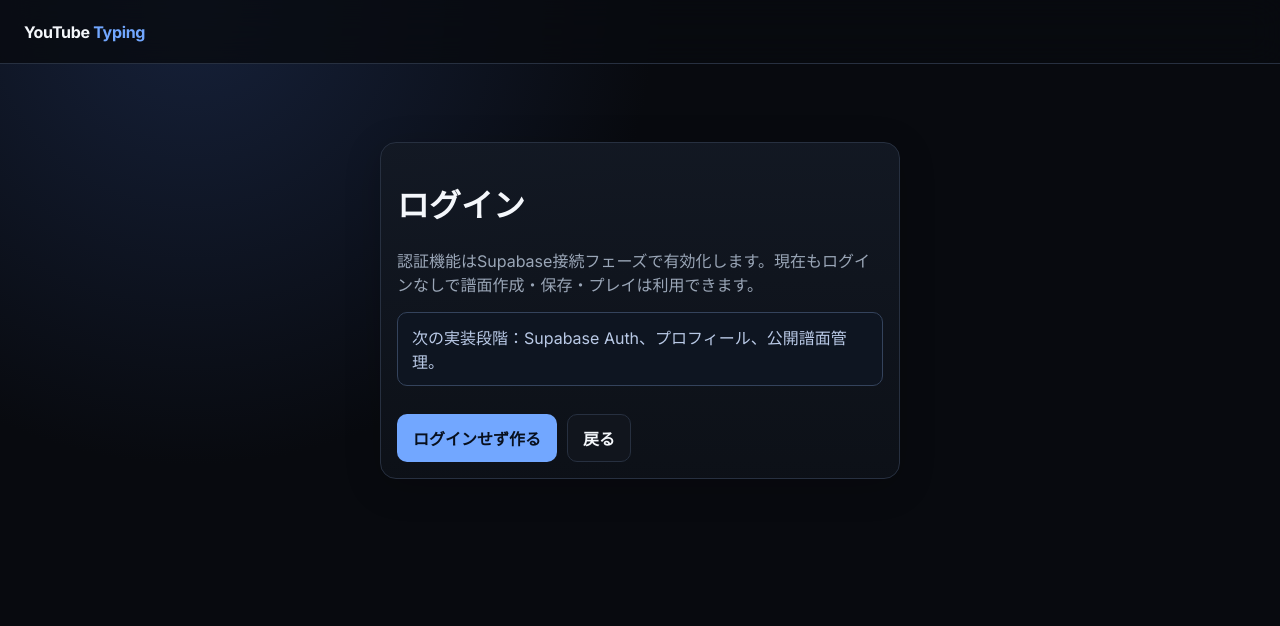
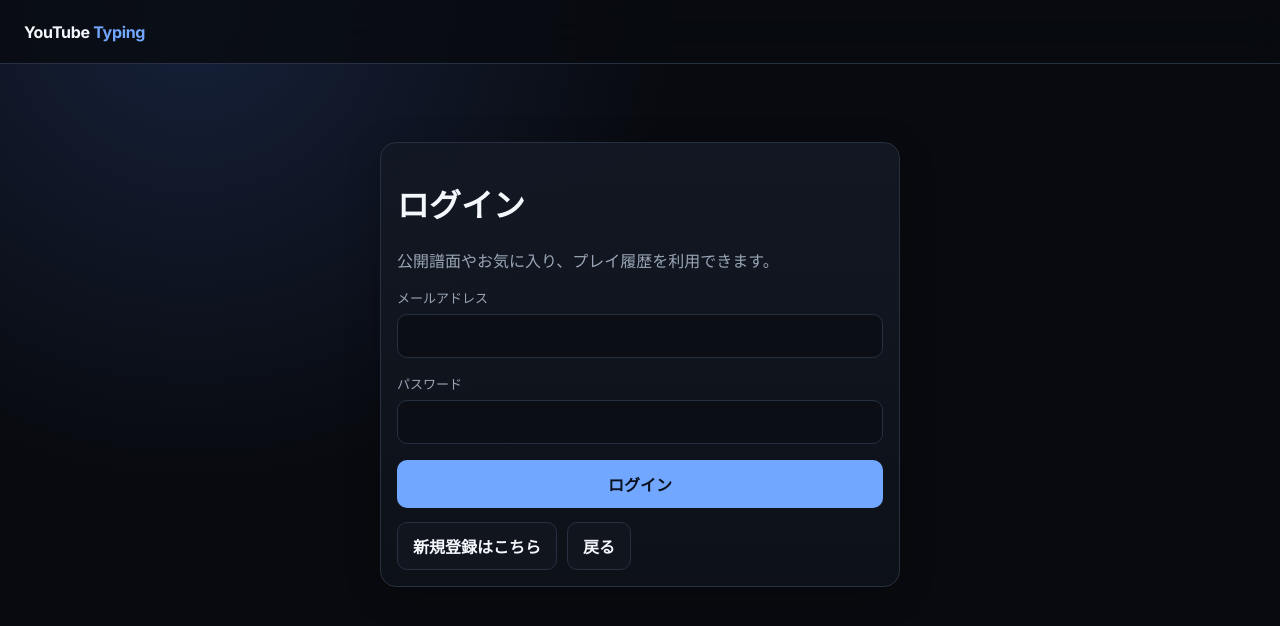
Before and after one commit to sakai-kon/youtube-typing, a Next.js app: page /login in a window 1280 px wide. Shown: the top 626 px of the page. Built offline with nearby package versions, Linux system fonts and the light colour scheme; no server answers.

Commit message:
feat: connect Supabase Auth login and signup

```diff
--- a/app/login/page.tsx
+++ b/app/login/page.tsx
@@ -1,5 +1,58 @@
+'use client';
+
 import Link from 'next/link';
+import { useEffect, useState } from 'react';
+import { getSupabase } from '@/lib/supabase/client';
 
 export default function LoginPage() {
-  return <><header className="site-header"><Link className="brand" href="/">YouTube <span>Typing</span></Link></header><main className="container section"><div className="card" style={{maxWidth:520,margin:'50px auto'}}><h1>ログイン</h1><p className="muted">認証機能はSupabase接続フェーズで有効化します。現在もログインなしで譜面作成・保存・プレイは利用できます。</p><div className="notice">次の実装段階：Supabase Auth、プロフィール、公開譜面管理。</div><div className="cta-row"><Link className="btn primary" href="/create">ログインせず作る</Link><Link className="btn" href="/">戻る</Link></div></div></main></>;
+  const supabase = getSupabase();
+  const [email, setEmail] = useState('');
+  const [password, setPassword] = useState('');
+  const [mode, setMode] = useState<'login' | 'signup'>('login');
+  const [message, setMessage] = useState('');
+  const [loading, setLoading] = useState(false);
+
+  useEffect(() => {
+    if (!supabase) setMessage('Supabaseの環境変数が設定されていません。ローカル機能はそのまま利用できます。');
+  }, [supabase]);
+
+  const submit = async (event: React.FormEvent) => {
+    event.preventDefault();
+    if (!supabase) return;
+    setLoading(true);
+    setMessage('');
+    const result = mode === 'login'
+      ? await supabase.auth.signInWithPassword({ email: email.trim(), password })
+      : await supabase.auth.signUp({ email: email.trim(), password, options: { data: { display_name: email.split('@')[0] } } });
+    setLoading(false);
+    if (result.error) {
+      setMessage(result.error.message);
+      return;
+    }
+    if (mode === 'signup' && !result.data.session) {
+      setMessage('確認メールを送信しました。メール内のリンクから認証してください。');
+      return;
+    }
+    window.location.assign('/');
+  };
+
+  return <>
+    <header className="site-header"><Link className="brand" href="/">YouTube <span>Typing</span></Link></header>
+    <main className="container section">
+      <div className="card" style={{ maxWidth: 520, margin: '50px auto' }}>
+        <h1>{mode === 'login' ? 'ログイン' : 'アカウント作成'}</h1>
+        <p className="muted">{mode === 'login' ? '公開譜面やお気に入り、プレイ履歴を利用できます。' : '無料でアカウントを作成して公開譜面を管理できます。'}</p>
+        <form className="form" onSubmit={submit}>
+          <div className="field"><label htmlFor="email">メールアドレス</label><input id="email" type="email" required value={email} onChange={(e) => setEmail(e.target.value)} autoComplete="email" /></div>
+          <div className="field"><label htmlFor="password">パスワード</label><input id="password" type="password" required minLength={6} value={password} onChange={(e) => setPassword(e.target.value)} autoComplete={mode === 'login' ? 'current-password' : 'new-password'} /></div>
+          {message && <div className="notice">{message}</div>}
+          <button className="btn primary" disabled={loading || !supabase}>{loading ? '処理中…' : mode === 'login' ? 'ログイン' : '登録する'}</button>
+        </form>
+        <div className="cta-row" style={{ marginTop: 14 }}>
+          <button className="btn" onClick={() => { setMode(mode === 'login' ? 'signup' : 'login'); setMessage(''); }}>{mode === 'login' ? '新規登録はこちら' : 'ログインはこちら'}</button>
+          <Link className="btn" href="/">戻る</Link>
+        </div>
+      </div>
+    </main>
+  </>;
 }
```
